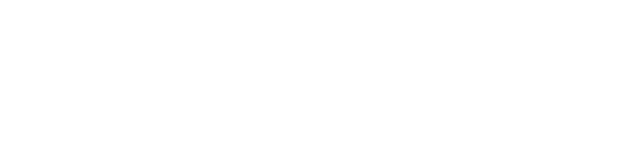
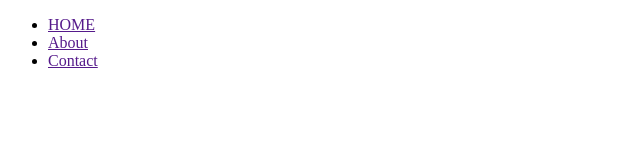
Before and after one commit to him123hey/Branch_Demo, a plain HTML site: page index.html in a window 1280 px wide. Shown: the whole page, without its empty margins (0-640 px from the left). Drawn offline with Linux system fonts and the light colour scheme.

Commit message:
add menu

```diff
--- a/index.html
+++ b/index.html
@@ -7,6 +7,11 @@
     <title>Document</title>
 </head>
 <body>
-
+    <!-- menu -->
+    <ul>
+        <li><a href="">HOME</a></li>
+        <li><a href="">About</a></li>
+        <li><a href="">Contact</a></li>
+    </ul>
 </body>
 </html>
```
